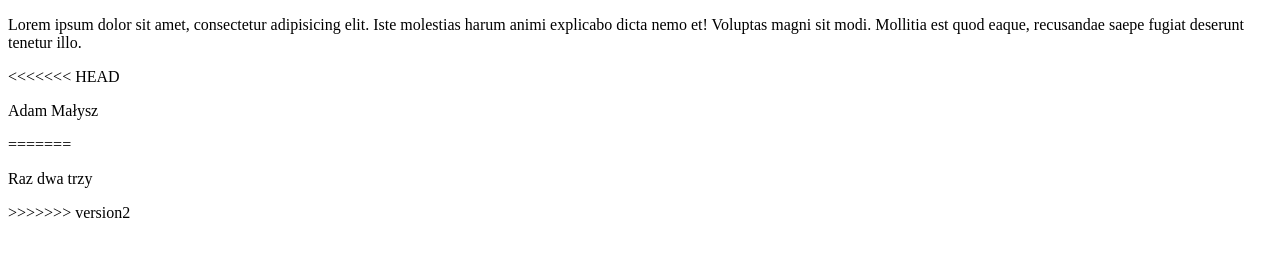
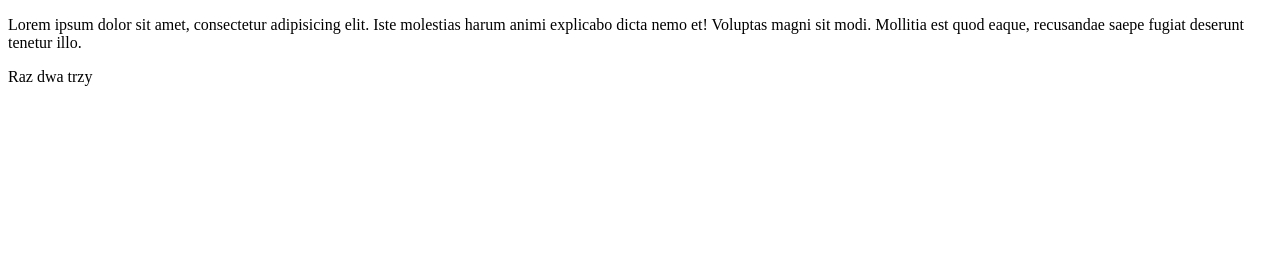
Before and after one commit to mszymanczuk/gitjestgit, a plain HTML site: page index.html in a window 1280 px wide. Drawn offline with Linux system fonts and the light colour scheme.

Commit message:
kolejne poprawki merged

```diff
--- a/index.html
+++ b/index.html
@@ -7,10 +7,7 @@
 <body>
     <p>Lorem ipsum dolor sit amet, consectetur adipisicing elit. Iste molestias harum animi explicabo dicta nemo et! Voluptas magni sit modi. Mollitia est quod eaque, recusandae saepe fugiat deserunt tenetur illo.</p>
 
-<<<<<<< HEAD
-    <p>Adam Małysz</p>
-=======
     <p>Raz dwa trzy</p>
->>>>>>> version2
+
 </body>
 </html>
```
